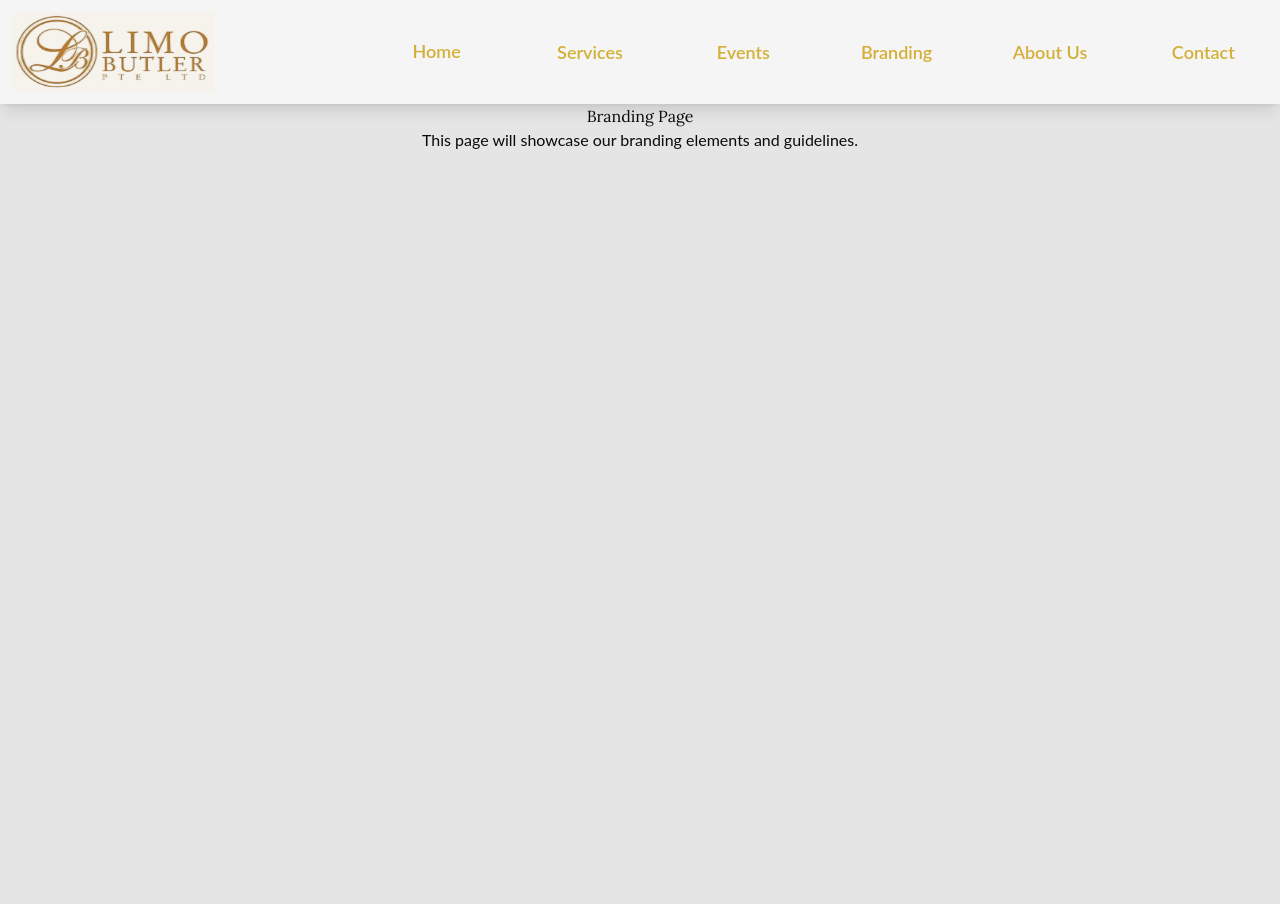
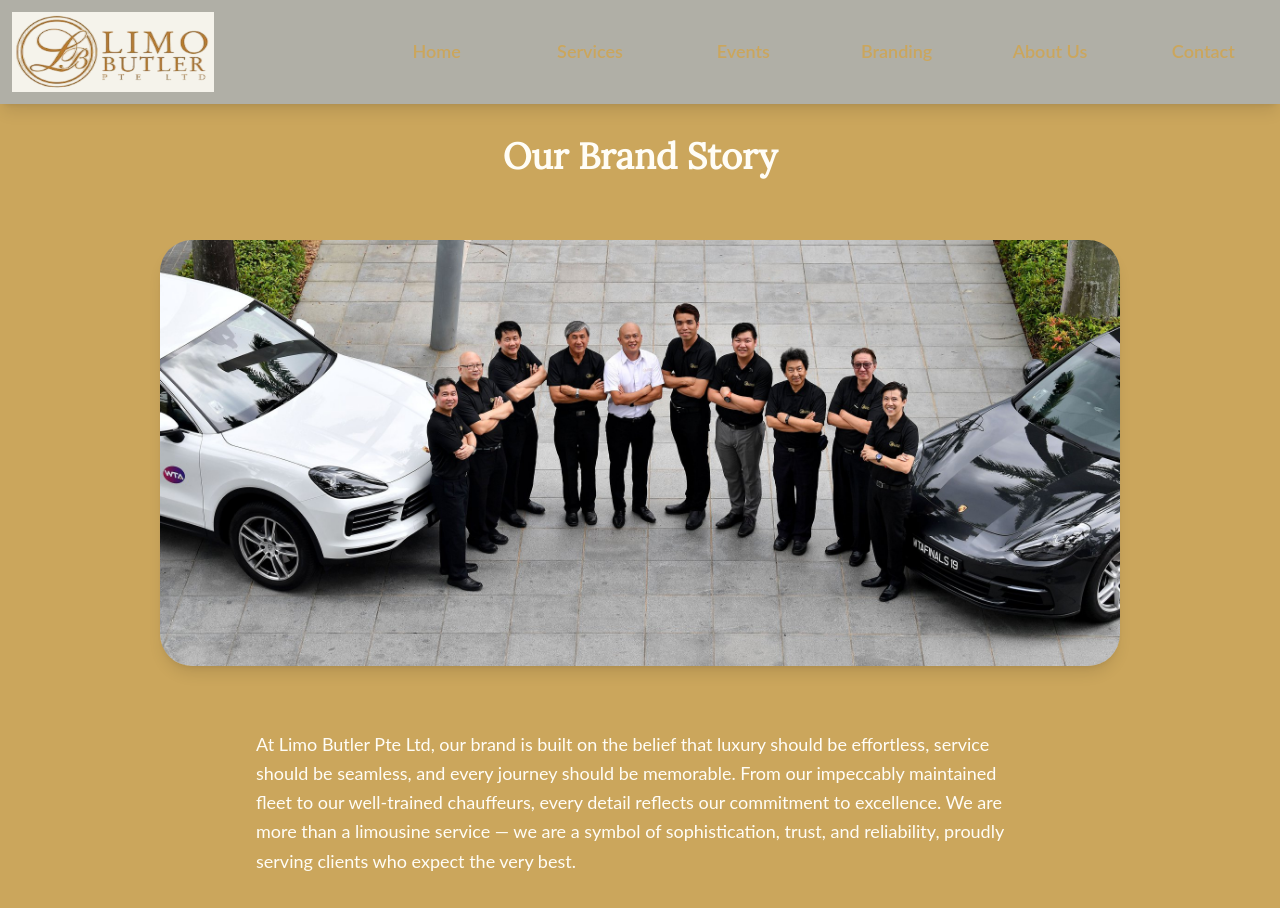
Before and after one commit to YeoBohShin/LB-main, a React (Vite) app: page /LB-main/branding in a window 1280 px wide. Built offline with nearby package versions, Linux system fonts and the light colour scheme.

Commit message:
Change theme

```diff
--- a/src/AboutUs/AboutUs.jsx
+++ b/src/AboutUs/AboutUs.jsx
@@ -8,7 +8,7 @@ export default function AboutUs() {
 
   return (
     <>
-    <div className="flex flex-col items-center min-h-screen top-0 text-center text-base-content">
+    <div className="flex flex-col items-center min-h-screen top-0 text-center text-base-100">
       <h1 className="text-4xl font-bold m-8">About Us</h1>
       <div className="max-w-2xl text-left">
         <p className="mb-4">
--- a/src/App.css
+++ b/src/App.css
@@ -9,56 +9,52 @@
   color-scheme: light;
 
   /* Base colors */
-  --color-base-100: #FFFFFF;
-  /* Pure white background */
-  --color-base-200: #F5F5F5;
-  /* Soft white/Platinum secondary background */
-  --color-base-300: #E5E5E5;
-  /* Light grey for cards, dividers */
-  --color-base-content: #0A0A0A;
-  /* Deep black text */
+  --color-base-100: #FFFDF6;
+  /* Main background (ivory/champagne) */
+  --color-base-200: #F5F3EB;
+  /* Light secondary background */
+  --color-base-300: #EDEBE3;
+  /* Section dividers or card backgrounds */
+  --color-base-content: #2C2C2C;
+  /* Main text (elegant charcoal) */
 
-  /* Primary colors (Luxury Gold) */
-  --color-primary: #D4AF37;
-  /* Rich gold accent */
-  --color-primary-content: #000000;
-  /* Black text on gold buttons */
+  /* Primary colors (Gold branding) */
+  --color-primary: #CBA65C;
+  /* Gold */
+  --color-primary-content: #1F1F1F;
+  /* Text on gold buttons */
 
-  /* Secondary colors (Elegant Grey) */
-  --color-secondary: #B3B3B3;
-  /* Soft silver/grey */
-  --color-secondary-content: #000000;
+  /* Secondary colors (Soft taupe gray) */
+  --color-secondary: #B0AFA6;
+  --color-secondary-content: #1F1F1F;
 
-  /* Accent colors (Optional) */
-  --color-accent: #7A7A7A;
-  /* Neutral deep grey accent */
-  --color-accent-content: #FFFFFF;
-  /* White text on dark accent */
+  /* Accent colors (Optional luxury accent - deep royal blue) */
+  --color-accent: #395B92;
+  --color-accent-content: #ffffff;
 
-  /* Neutral colors */
-  --color-neutral: #1A1A1A;
-  /* Charcoal for dark UI elements */
-  --color-neutral-content: #FFFFFF;
+  /* Neutral colors (Clean UI elements) */
+  --color-neutral: #E0E0E0;
+  --color-neutral-content: #2C2C2C;
 
   /* Informational colors */
-  --color-info: #9CA3AF;
-  /* Cool grey info tone */
-  --color-info-content: #000000;
+  --color-info: #4F8A8B;
+  /* Calm teal */
+  --color-info-content: #ffffff;
 
   /* Success colors */
-  --color-success: #6EE7B7;
-  /* Soft mint green */
-  --color-success-content: #000000;
+  --color-success: #60C094;
+  /* Soft jade green */
+  --color-success-content: #ffffff;
 
   /* Warning colors */
-  --color-warning: #EAB308;
+  --color-warning: #E6B422;
   /* Golden amber */
-  --color-warning-content: #000000;
+  --color-warning-content: #1F1F1F;
 
   /* Error colors */
-  --color-error: #EF4444;
-  /* Vibrant red */
-  --color-error-content: #FFFFFF;
+  --color-error: #D77A61;
+  /* Soft coral red */
+  --color-error-content: #ffffff;
 
   /* Border radius */
   --radius-selector: 0.75rem;
@@ -80,23 +76,23 @@
   color-scheme: dark;
 
   /* Base colors */
-  --color-base-100: #1A1A1A;
+  --color-base-100: #000000;
   /* Main background (rich charcoal) */
   --color-base-200: #242424;
   /* Slightly lighter sections/cards */
   --color-base-300: #2F2F2F;
   /* Even lighter borders or containers */
-  --color-base-content: #F5F5F5;
+  --color-base-content: #FFFFFF;
   /* Main text (soft white) */
 
   /* Primary colors (Gold brand color) */
-  --color-primary: #CBA65C;
+  --color-primary: #FFFFFF;
   /* Warm gold */
   --color-primary-content: #1A1A1A;
   /* Text on gold (dark background) */
 
   /* Secondary colors (Deep taupe or warm gray) */
-  --color-secondary: #A49D8E;
+  --color-secondary: #000000;
   --color-secondary-content: #1A1A1A;
 
   /* Accent colors (Optional deep royal blue or jade) */
--- a/src/App.jsx
+++ b/src/App.jsx
@@ -12,7 +12,7 @@ function App() {
 
   return (
     <>
-    <div className="min-h-screen flex flex-col min-w-screen bg-base-300 text-base-content">
+    <div className="min-h-screen flex flex-col min-w-screen bg-primary text-base-content">
       <NavBar />
       <Routes>
         <Route path="/" element={<Home />} />
--- a/src/Branding/Branding.jsx
+++ b/src/Branding/Branding.jsx
@@ -6,10 +6,18 @@ export default function Branding() {
     }, []);
 
   return (
-    <div className="flex flex-col items-center justify-top min-h-screen top-0 text-center text-base-content">
-      <h1>Branding Page</h1>
-      <p>
-        This page will showcase our branding elements and guidelines.
+    <div className="flex flex-col items-center justify-top min-h-screen top-0 text-center text-base-100">
+      <h1 className="text-4xl font-bold m-8">Our Brand Story</h1>
+      <img
+        src="./LimoStaff.jpg"
+        alt="Limo Staff"
+        className="rounded-4xl shadow-lg m-8 w-3/4 h-auto"
+      />
+      <p className="text-lg m-8 max-w-3xl leading-relaxed text-left">
+        At Limo Butler Pte Ltd, our brand is built on the belief that luxury should be effortless, service should be seamless, and every journey should be memorable.
+        From our impeccably maintained fleet to our well-trained chauffeurs, every detail reflects our commitment to excellence.
+
+        We are more than a limousine service — we are a symbol of sophistication, trust, and reliability, proudly serving clients who expect the very best.
       </p>
     </div>
   );
--- a/src/Contact/Contact.jsx
+++ b/src/Contact/Contact.jsx
@@ -8,7 +8,7 @@ export default function Contact() {
 
   return (
     <>
-      <div className="flex flex-row justify-top min-h-screen top-0">
+      <div className="flex flex-row justify-top min-h-screen top-0 text-base-100">
         <div className="flex flex-col justify-top m-10 w-full">
           <h1 className="text-4xl m-5">Limo Butler Pte Ltd</h1>
           <p className="text-lg m-5">
--- a/src/Events/Events.jsx
+++ b/src/Events/Events.jsx
@@ -10,8 +10,8 @@ export default function Events() {
 
   return (
     <div className="flex flex-col items-center justify-top min-h-screen top-0 text-center text-base-content">
-      <h1 className="text-[48px] font-bold m-4">Events</h1>
-      <p className="max-w-[756px] text-justify">Over the years, Limo Butler Pte Ltd has had the honour of providing premium limousine services for some of Singapore’s most prominent international events. From financial summits and global exhibitions to world-class sporting events and cultural festivals, our dedication to reliability, professionalism, and luxury transport has made us a trusted partner for high-profile occasions.</p>
+      <h1 className="text-[48px] font-bold m-4 text-base-100">Events</h1>
+      <p className="max-w-[756px] text-justify text-base-100">Over the years, Limo Butler Pte Ltd has had the honour of providing premium limousine services for some of Singapore’s most prominent international events. From financial summits and global exhibitions to world-class sporting events and cultural festivals, our dedication to reliability, professionalism, and luxury transport has made us a trusted partner for high-profile occasions.</p>
       <div className="flex flex-row items-center justify-center mt-4">
         <img
           src="./AirShow.jpg"
--- a/src/Home.jsx
+++ b/src/Home.jsx
@@ -23,7 +23,7 @@ export default function Home() {
           Your Preferred Singapore Limousine Services Provider
         </motion.p>
         <motion.div
-          className="w-full xl:p-10 mt-5 xl:mt-0 rounded-4xl shadow-lg"
+          className="w-full xl:p-10 mt-5 xl:mt-0 rounded-4xl"
           initial={{ x: "-100vw", opacity: 0 }}
           animate={{ x: 0, opacity: 1 }}
           transition={{ type: "spring", stiffness: 80, damping: 18, duration: 0.6 }}>
--- a/src/Logo/LBLogo.jsx
+++ b/src/Logo/LBLogo.jsx
@@ -14,7 +14,7 @@ export default function LBLogo() {
 
     return (
         <img
-            src={isDark ? './LBFullLogoDark.png' : './LBFullLogo.png'}
+            src={isDark ? './LBFullLogoDark.jpg' : './LBFullLogo.png'}
             alt="Limo Banner"
             className="w-full h-auto max-h-[80px] m-3"
         />
--- a/src/NavBar.jsx
+++ b/src/NavBar.jsx
@@ -27,25 +27,25 @@ export default function NavBar() {
     return (
         <nav className={`sticky top-0 w-full flex flex-row justify-between items-center gap-25 transition-transform duration-300 z-50 ${
             visible ? "translate-y-0" : "-translate-y-full"
-          } shadow-lg bg-base-200`}>
-            <a href="/LB-main"><LBLogo /></a>
+          } shadow-lg bg-secondary`}>
+            <Link to="/"><LBLogo /></Link>
             <ul className="flex text-lg font-semibold justify-between items-center w-230 h-26">
                 <li className="h-full flex items-center justify-center w-1/5 text-primary hover:text-info border-b-2 border-transparent hover:border-info text-center">
-                    <Link to="/LB-main">Home</Link>
+                    <Link to="/">Home</Link>
                 </li>
-                <li className="h-full flex items-center justify-center w-1/5 text-primary hover:text-info hover:border-b-2 hover:border-info text-center">
+                <li className="h-full flex items-center justify-center w-1/5 text-primary hover:text-info border-b-2 border-transparent hover:border-info text-center">
                     <Link to="/services">Services</Link>
                 </li>
-                <li className="h-full flex items-center justify-center w-1/5 text-primary hover:text-info hover:border-b-2 hover:border-info text-center">
+                <li className="h-full flex items-center justify-center w-1/5 text-primary hover:text-info border-b-2 border-transparent hover:border-info text-center">
                     <Link to="/events">Events</Link>
                 </li>
-                <li className="h-full flex items-center justify-center w-1/5 text-primary hover:text-info hover:border-b-2 hover:border-info text-center">
+                <li className="h-full flex items-center justify-center w-1/5 text-primary hover:text-info border-b-2 border-transparent hover:border-info text-center">
                     <Link to="/branding">Branding</Link>
                 </li>
-                <li className="h-full flex items-center justify-center w-1/5 text-primary hover:text-info hover:border-b-2 hover:border-info text-center">
+                <li className="h-full flex items-center justify-center w-1/5 text-primary hover:text-info border-b-2 border-transparent hover:border-info text-center">
                     <Link to="/about">About Us</Link>
                 </li>
-                <li className="h-full flex items-center justify-center w-1/5 text-primary hover:text-info hover:border-b-2 hover:border-info text-center">
+                <li className="h-full flex items-center justify-center w-1/5 text-primary hover:text-info border-b-2 border-transparent hover:border-info text-center">
                     <Link to="/contact">Contact</Link>
                 </li>
             </ul>
--- a/src/main.jsx
+++ b/src/main.jsx
@@ -5,7 +5,7 @@ import App from './App.jsx'
 
 createRoot(document.getElementById('root')).render(
   <StrictMode>
-    <BrowserRouter basename="/LB-main">
+    <BrowserRouter basename="/LB-main/">
       <App />
     </BrowserRouter>
   </StrictMode>,
```
Also changed, not shown: src/Services/Services.jsx (+5 -5 lines), public/LBFullLogoDark.jpg (added), public/LBFullLogoDark.png (deleted).
